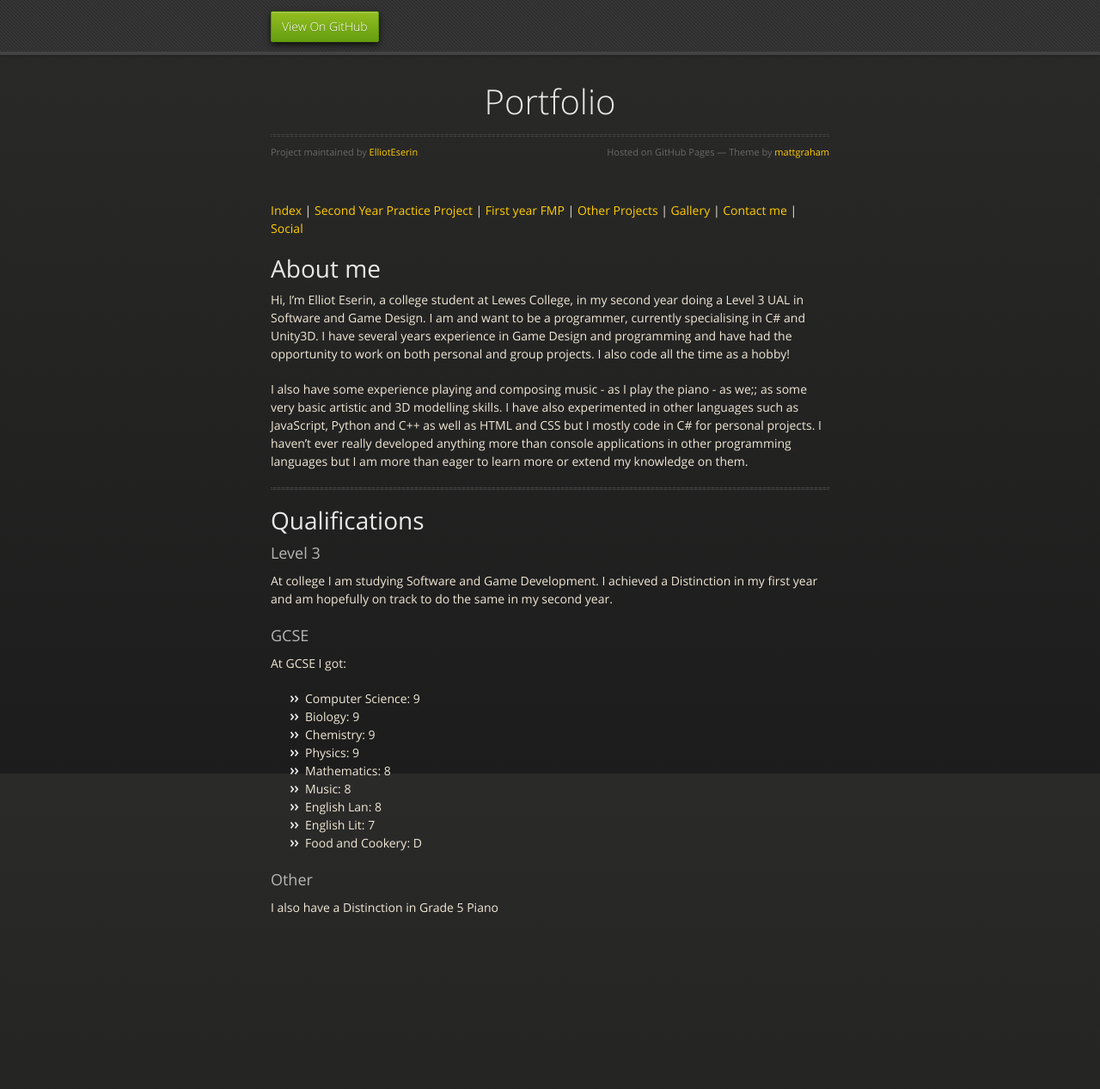
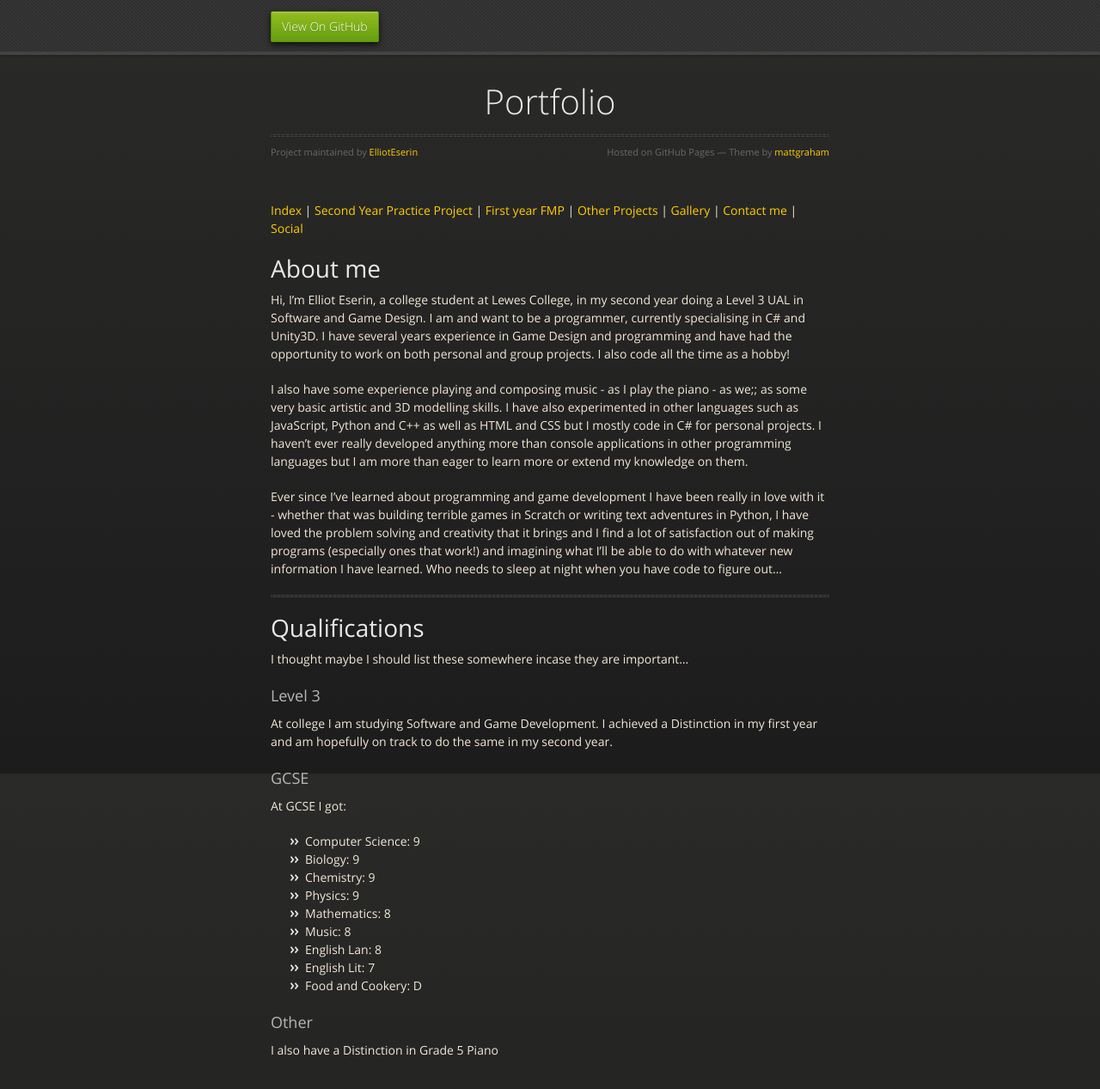
Before and after one commit to ElliotEserin/Portfolio, a Jekyll site: the page built from index.md, in a window 1280 px wide and 1342 px high. Shown: the top 1267 px of the window at 86% size. Built offline with Jekyll 4.4.1, drawn with Linux system fonts in a browser that asks for light colours; the repository's description, which GitHub fills in, is left out; our own code applies the rules of GitHub Pages for plain Markdown files.

Commit message:
Update index.md

```diff
--- a/index.md
+++ b/index.md
@@ -10,10 +10,13 @@ I am and want to be a programmer, currently specialising in C# and Unity3D. I ha
 I also have some experience playing and composing music - as I play the piano - as we;; as some very basic artistic and 3D modelling skills.
 I have also experimented in other languages such as JavaScript, Python and C++ as well as HTML and CSS but I mostly code in C# for personal projects. I haven't ever really developed anything more than console applications in other programming languages but I am more than eager to learn more or extend my knowledge on them.
 
+Ever since I've learned about programming and game development I have been really in love with it - whether that was building terrible games in Scratch or writing text adventures in Python, I have loved the problem solving and creativity that it brings and I find a lot of satisfaction out of making programs (especially ones that work!) and imagining what I'll be able to do with whatever new information I have learned.
+Who needs to sleep at night when you have code to figure out...
+
 <hr>
 
 # Qualifications
-
+I thought maybe I should list these somewhere incase they are important...
 ### Level 3
 At college I am studying Software and Game Development. I achieved a Distinction in my first year and am hopefully on track to do the same in my second year.
 
```
